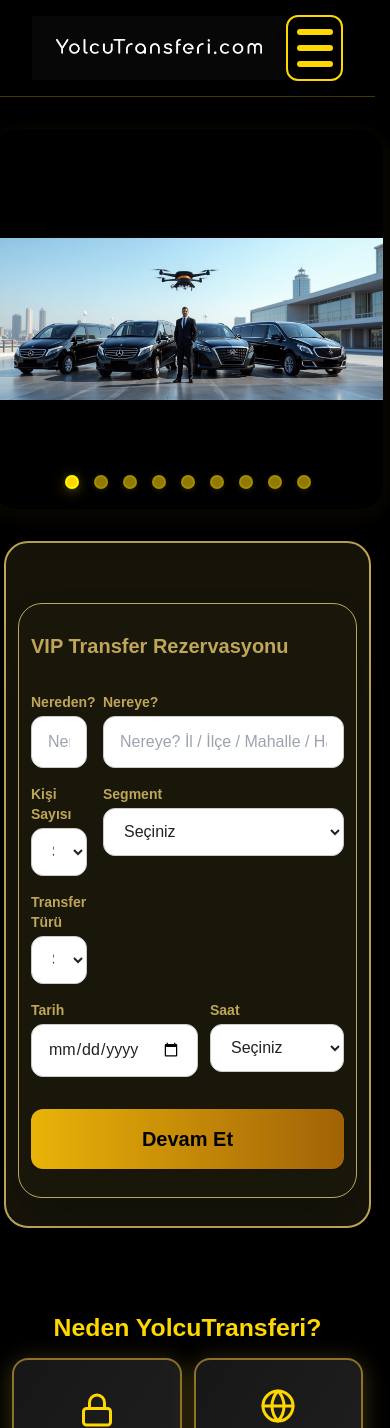
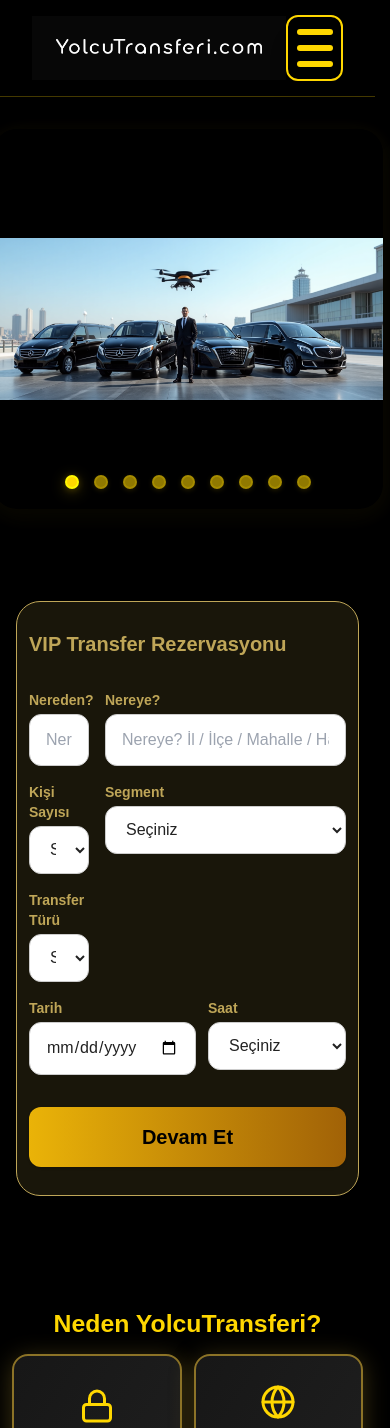
Before and after one commit to haliltayfur/yolcutransferi, a Next.js app: page / in a window 390 px wide. Shown: the top 1428 px of the page. Built offline with nearby package versions, Linux system fonts and the light colour scheme.

Commit message:
Update RezervasyonHero.jsx

```diff
--- a/components/RezervasyonHero.jsx
+++ b/components/RezervasyonHero.jsx
@@ -1,14 +1,10 @@
-// PATH: components/RezervasyonHero.jsx
 "use client";
 import dynamic from "next/dynamic";
 const VipTransferForm = dynamic(() => import("./VipTransferForm"), { ssr: false });
 
 export default function RezervasyonHero() {
   return (
-    <section
-      className="w-full flex flex-col items-center justify-center mt-8 md:mt-14 mb-8 md:mb-14"
-    >
-      {/* --- GRID START --- */}
+    <section className="w-full flex flex-col items-center justify-center mt-8 md:mt-14 mb-8 md:mb-14">
       <div
         className="
           w-full
@@ -26,14 +22,10 @@ export default function RezervasyonHero() {
           justifyContent: "center",
         }}
       >
-        {/* FORM */}
+        {/* FORM alanı -- DİKKAT: BURADA ARTIK border YOK! */}
         <div
           className="
             flex flex-col justify-center
-            border-2 border-[#bfa658]
-            rounded-3xl
-            bg-[#19160ae9]
-            shadow-2xl
             w-full
             px-3 md:px-9
             py-7 md:py-12
```
